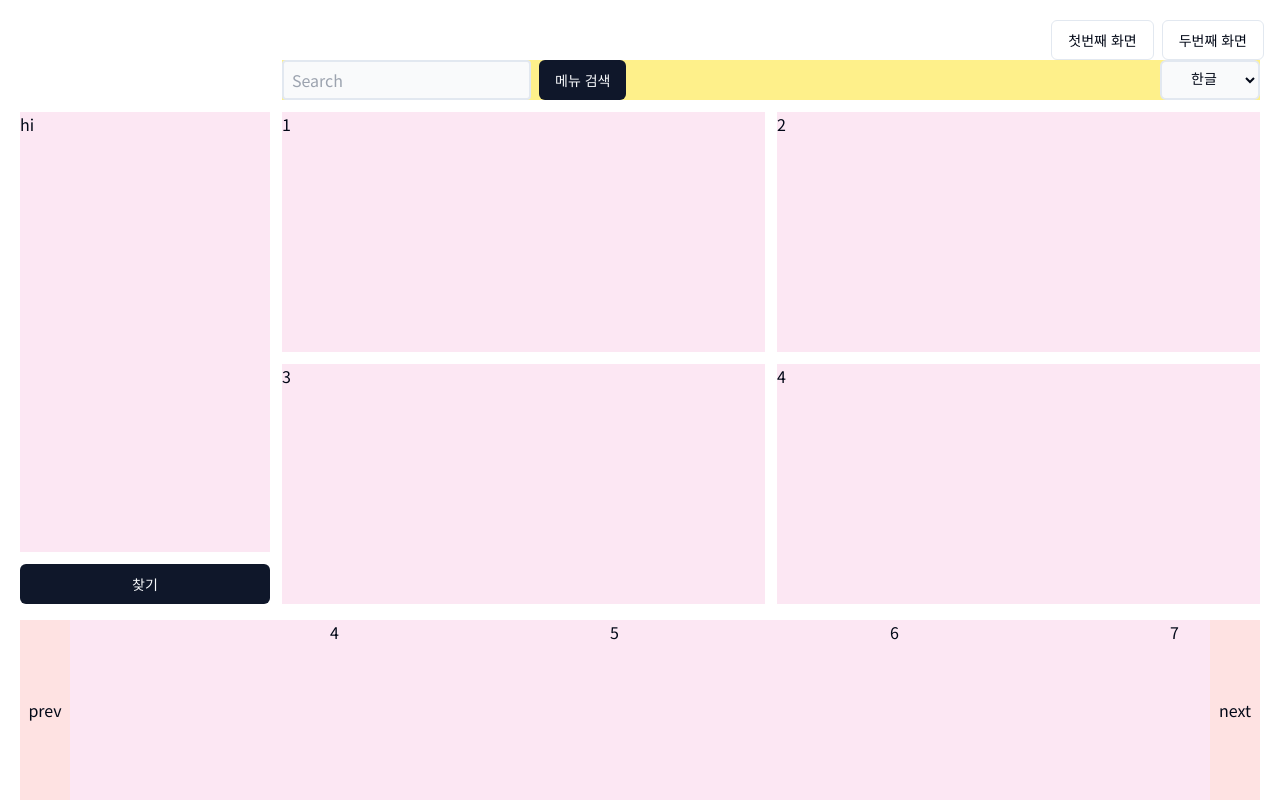
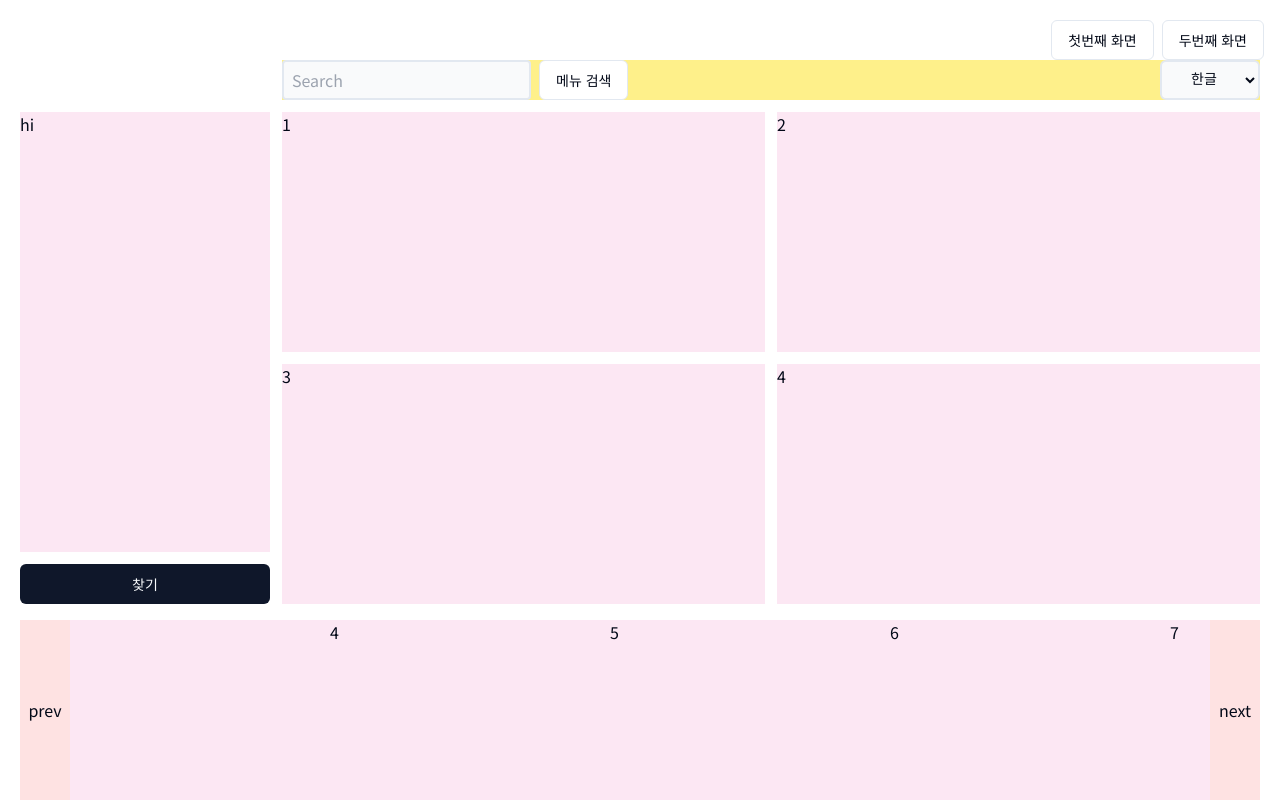
Before and after one commit to sprisao/SkPoc, a Next.js app: page /second in a window 1280 px wide. Shown: the top 800 px of the page. Built offline with nearby package versions, Linux system fonts and the light colour scheme.

Commit message:
'Cmd + K' 단축키 입력 방식 구현

```diff
--- a/app/components/sections/SearchCustomerService.tsx
+++ b/app/components/sections/SearchCustomerService.tsx
@@ -14,8 +14,7 @@ import InputBox from "@/app/components/ui/InputBox";
 import SelectBox from "@/app/components/ui/SelectBox";
 import {Checkbox} from "@/components/ui/checkbox";
 
-{/*고객상담관리 조회 Container*/
-}
+/*고객상담관리 조회 섹션*/
 const SearchCustomerService = () => {
     return (
 
--- a/app/second/page.tsx
+++ b/app/second/page.tsx
@@ -1,11 +1,36 @@
+'use client'
 import InputBox from "@/app/components/ui/InputBox";
 import {Button} from "@/components/ui/button";
 import SelectBox from "@/app/components/ui/SelectBox";
 import ImageSlider from "@/app/components/ui/ImageSlider";
 import Accordion from "@/app/components/ui/Accordion";
+import {useEffect, useRef, useState} from "react";
+import {Dialog, DialogContent, DialogHeader, DialogTrigger} from "@/components/ui/dialog";
 
 export default function SecondPage() {
+    const [isMenuActive, setIsMenuActive] = useState(false)
+    const dialogTriggerRef = useRef(null);
+
+    const handleKeyDown = (e: KeyboardEvent) => {
+        if ((e.metaKey || e.ctrlKey) && e.key === 'k') {
+            e.preventDefault()
+            setIsMenuActive(!isMenuActive)
+            if(dialogTriggerRef.current) {
+                dialogTriggerRef.current.click()
+            }
+        }
+    }
+
+    useEffect(() => {
+        window.addEventListener('keydown', handleKeyDown)
+        return () => {
+            window.removeEventListener('keydown', handleKeyDown)
+        }
+    }, [isMenuActive]);
+
+
     return (
+        <Dialog>
             <div className="px-5 space-y-4">
                 <div className="grid grid-cols-[250px_auto] gap-3">
                     <div className="col-span-3 col-start-2 flex flex-row bg-yellow-200 justify-between">
@@ -15,9 +40,11 @@ export default function SecondPage() {
                                 type="text"
                                 placeholder="Search"
                             />
-                        <Button>
+                            <DialogTrigger asChild ref={dialogTriggerRef} >
+                                <Button variant="outline" className=" h-full">
                                     메뉴 검색
                                 </Button>
+                            </DialogTrigger>
                         </div>
                         <SelectBox
                             className=" max-w-[100px] text-center px-2 h-10 rounded-md"
@@ -46,5 +73,11 @@ export default function SecondPage() {
                 <ImageSlider/>
                 <Accordion/>
             </div>
+            <DialogContent>
+                <DialogHeader>
+                    메뉴 팝업
+                </DialogHeader>
+            </DialogContent>
+        </Dialog>
     )
 }
```
Lines whose indentation alone changed are shown as unchanged.
